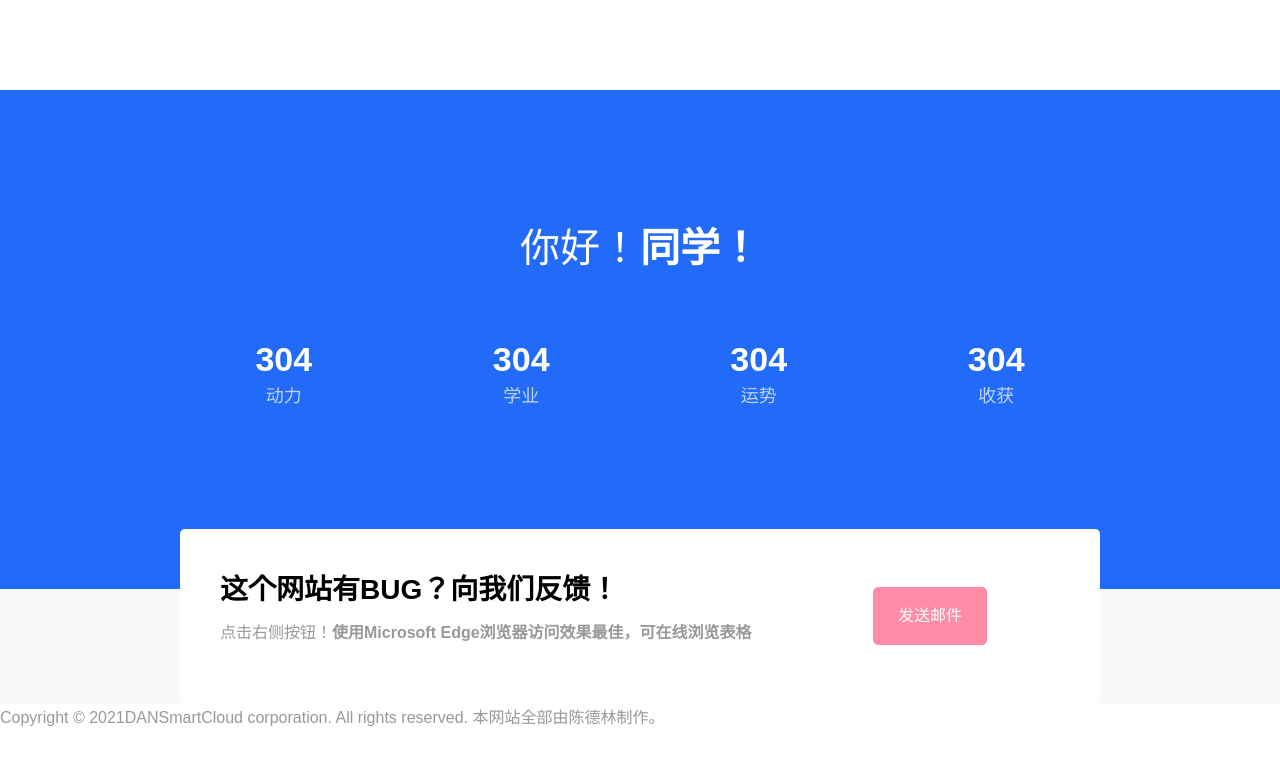
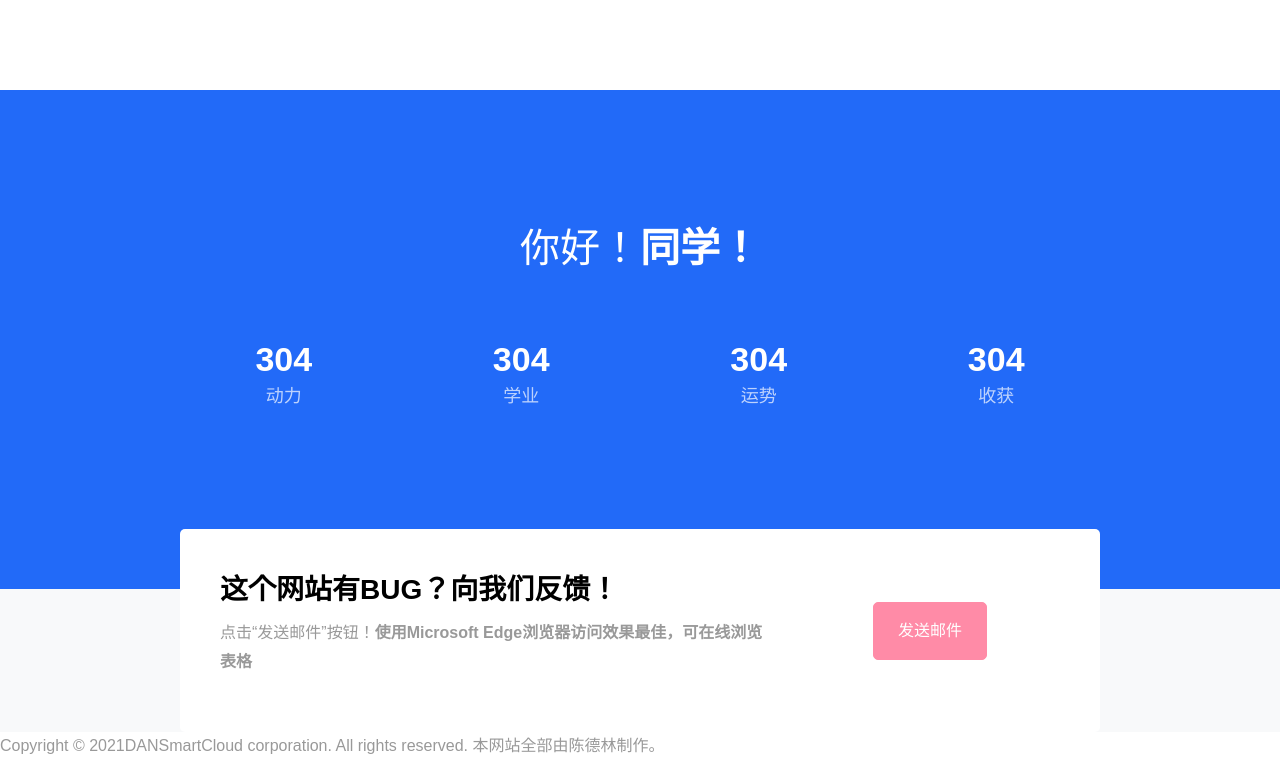
Before and after one commit to DANSmartCloud/webclass, a plain HTML site: page index.html in a window 1280 px wide. Shown: the part 995-1772 px from the top of the page. Before the commit the page ends 1743 px from the top, so only its background shows below. Drawn offline with Linux system fonts and the light colour scheme.

Commit message:
Update index.html

```diff
--- a/index.html
+++ b/index.html
@@ -129,7 +129,7 @@
     					<div class="row">
     						<div class="col-md-8">
     							<h3>这个网站有BUG？向我们反馈！</h3>
-    							<p>点击右侧按钮！<strong>使用Microsoft Edge浏览器访问效果最佳，可在线浏览表格</strong></p>
+    							<p>点击“发送邮件”按钮！<strong>使用Microsoft Edge浏览器访问效果最佳，可在线浏览表格</strong></p>
     						</div>
     						<div class="col-md-4 d-flex align-items-center justify-content-center">
     							<a href="mailto:dansmartcloud2020@outlook.com" class="btn btn-tertiary px-4 py-3">发送邮件</a>
```
